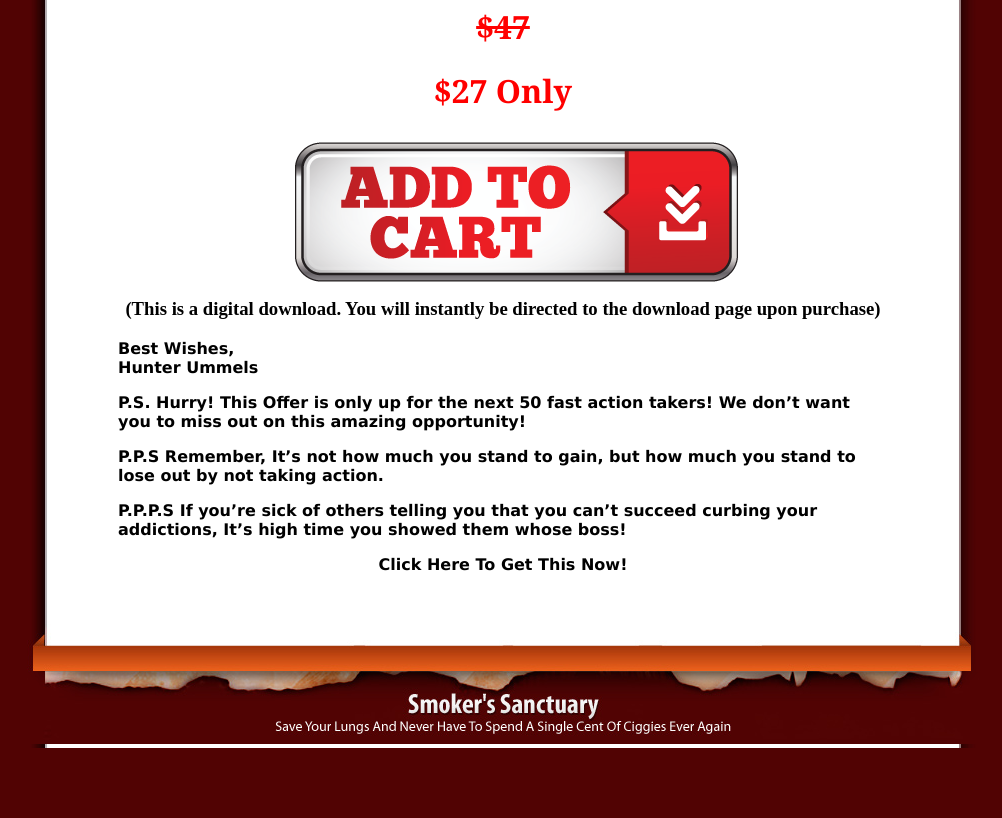
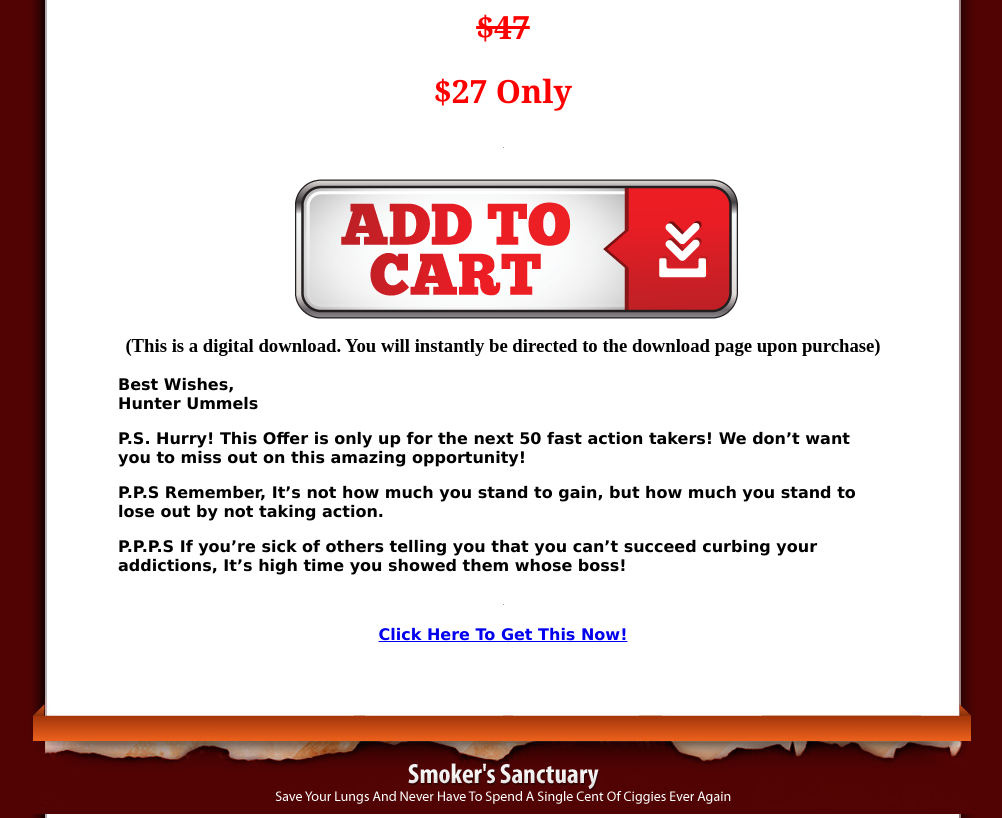
Before and after one commit to NewlineEbooks/Smokers-Sanctuary, a plain HTML site: page index.html in a window 1280 px wide. Shown: the part 2940-3758 px from the top of the page, without its empty margins (137-1139 px from the left). Before the commit the page ends 3688 px from the top, so only its background shows below. Drawn offline with Linux system fonts and the light colour scheme; grey boxes are pictures that could not be loaded.

Commit message:
Update index.html

```diff
--- a/index.html
+++ b/index.html
@@ -104,14 +104,20 @@ body {
                 <p align="left"> Hence, your total investment in <strong>this ultimate  guide to curbing cravings </strong>Is:</p>
                 <h1 align="center"> <s>$47</s></h1>
                 <h1 align="center"> $27 Only</h1>
-                <h3 align="center"><img src="images/cart.png" alt="" width="530" height="159"><br>
+
+
+<a href="https://www.jvzoo.com/b/0/357665/99"><img src="https://i.jvzoo.com/0/357665/99" alt="Smokers Sanctuary" border="0" width='1' height='1' /><h3 align="center"><img src="images/cart.png" alt="" width="530" height="159"><br></a>
+
+
                   (This is a digital download. You will  instantly be directed to the download page upon purchase)</h3>
                 <p align="left"> <strong>Best Wishes,<br>
                   Hunter Ummels</strong></p>
                 <p align="left"><strong> P.S. Hurry! This  Offer is only up for the next 50 fast action takers! We don&rsquo;t want you to miss  out on this amazing opportunity!</strong></p>
                 <p align="left"><strong> P.P.S Remember,  It&rsquo;s not how much you stand to gain, but how much you stand to lose out by not  taking action.</strong></p>
                 <p align="left"><strong> P.P.P.S If you&rsquo;re  sick of others telling you that you can&rsquo;t succeed curbing your addictions, It&rsquo;s  high time you showed them whose boss! </strong></p>
-                <p align="center"><strong>Click Here To Get This Now!</strong></p>
+
+<a href="https://www.jvzoo.com/b/0/357665/99"><img src="https://i.jvzoo.com/0/357665/99" alt="Smokers Sanctuary" border="0" width='1' height='1' /><p align="center"><strong>Click Here To Get This Now!</strong></p></a>
+
               </blockquote>
             </div></td>
           </tr>
```
